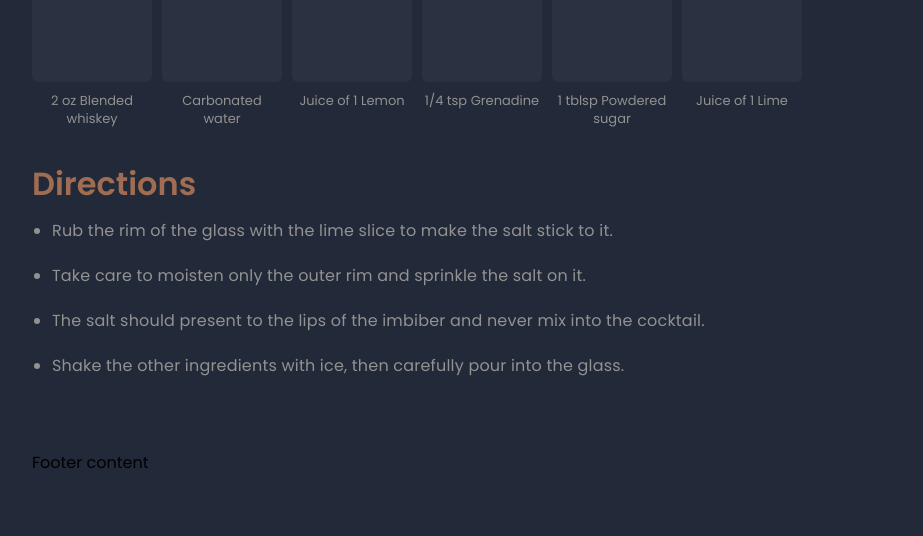
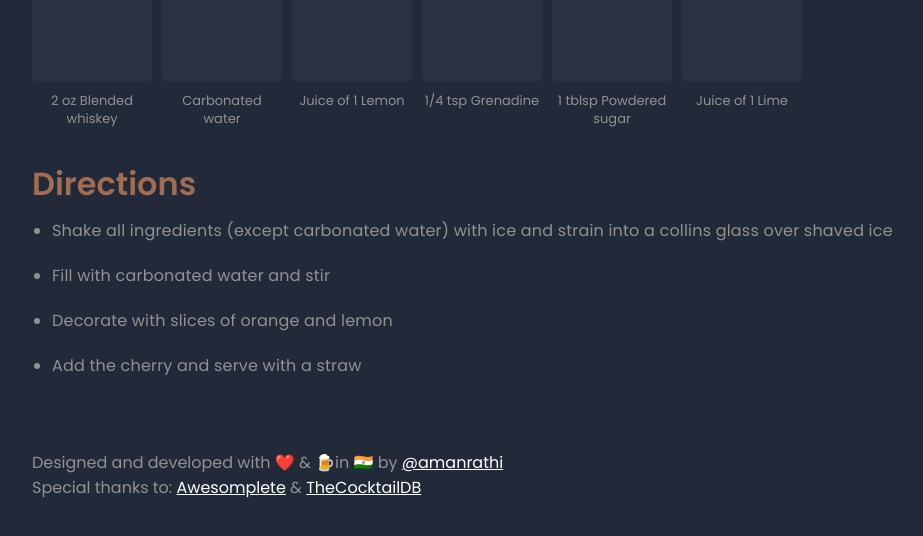
Before and after one commit to AmanRathi/Cocktails, a plain HTML site: page index.html in a window 1280 px wide. Shown: the part 556-1092 px from the top of the page, without its empty margins (154-1077 px from the left). Drawn offline with Linux system fonts and the light colour scheme.

Commit message:
Made few style changes

```diff
--- a/index.html
+++ b/index.html
@@ -56,16 +56,17 @@
             <div>
                 <h1>Directions</h1>
                 <ul class="dir-cont" id="dirs-list">
-                    <li>Rub the rim of the glass with the lime slice to make the salt stick to it.</li>
-                    <li>Take care to moisten only the outer rim and sprinkle the salt on it.</li>
-                    <li>The salt should present to the lips of the imbiber and never mix into the cocktail.</li>
-                    <li>Shake the other ingredients with ice, then carefully pour into the glass.</li>
+                    <li>Shake all ingredients (except carbonated water) with ice and strain into a collins glass over shaved ice</li>
+                    <li>Fill with carbonated water and stir</li>
+                    <li>Decorate with slices of orange and lemon</li>
+                    <li>Add the cherry and serve with a straw</li>
                 </ul>
             </div>
         </div>
     </div>
     <footer class="cont">
-        Footer content
+        Designed and developed with ❤️ & 🍺in 🇮🇳 by <a href="https://twitter.com/amanrathi">@amanrathi</a><br>
+        Special thanks to: <a href="https://leaverou.github.io/awesomplete/">Awesomplete</a> & <a href="https://www.thecocktaildb.com/">TheCocktailDB</a>
     </footer>
 </body>
 <script src="awesomplete.js"></script>
--- a/script.js
+++ b/script.js
@@ -12,6 +12,10 @@ let dName = document.getElementById('dname')
 let titleImage = document.getElementById('title-image')
 let ings = document.getElementById('ings')
 let dirList = document.getElementById('dirs-list')
+
+window.onload = function() {
+    userInput.focus();
+  }
 
 let cocktail = {
     id: "",
--- a/style.css
+++ b/style.css
@@ -132,4 +132,9 @@ h1{
 footer{
     height: 160px;
     padding-top: 40px;
+    color: #929292;
 }
+
+footer a{
+    color: #FFFFFF;
+}
```
